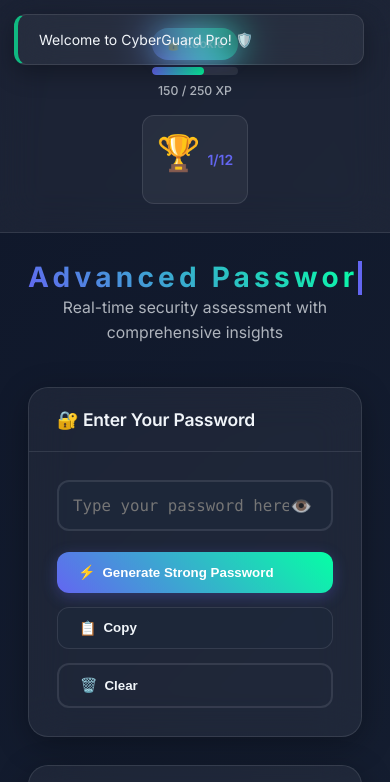
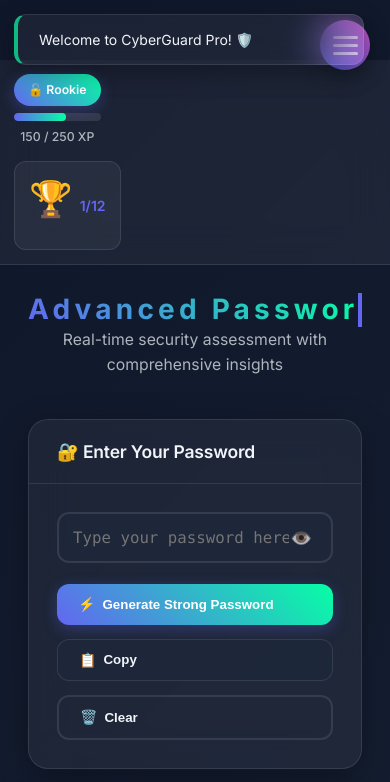
Before and after one commit to sudalai2321-devs/Password-Mentor, a plain HTML site: page index.html in a window 390 px wide. Shown: the top 782 px of the page. Drawn offline with Linux system fonts and the light colour scheme; a web font is replaced by a local one.

Commit message:
Update index.html

```diff
--- a/index.html
+++ b/index.html
@@ -8,6 +8,193 @@
     <link href="https://fonts.googleapis.com/css2?family=Inter:wght@300;400;500;600;700&display=swap" rel="stylesheet">
 </head>
 <body>
+
+<body>
+    <div class="mobile-nav-container">
+        <input type="checkbox" id="active">
+        <label for="active" class="menu-btn">
+            <span class="lines"></span>
+        </label>
+        <div class="wrapper">
+            <ul>
+                <li><a href="#" class="mobile-link" data-section="analyzer">🔍 Analyzer</a></li>
+                <li><a href="#" class="mobile-link" data-section="generator">⚡ Generator</a></li>
+                <li><a href="#" class="mobile-link" data-section="dashboard">📊 Dashboard</a></li>
+                <li><a href="#" class="mobile-link" data-section="comparison">⚖️ Compare</a></li>
+                <li><a href="#" class="mobile-link" data-section="education">🎓 Education</a></li>
+                <li><a href="#" class="mobile-link" data-section="achievements">🏆 Achievements</a></li>
+            </ul>
+        </div>
+    </div>
+    <div class="particle-container" id="particleContainer"></div>
+
+
+<style>
+/* Hide Mobile Nav on Desktop */
+.mobile-nav-container {
+    display: none;
+}
+
+@media (max-width: 768px) {
+    /* --- 1. Layout Adjustments --- */
+
+    /* Hide standard sidebar */
+    .sidebar {
+        display: none;
+    }
+
+    /* Fix Main Content Margins */
+    .main-content {
+        margin-left: 0 !important;
+        width: 100%;
+        padding-top: 60px; /* Space for the top header */
+    }
+
+    /* Fix Header Layout */
+    .app-header {
+        padding: 1rem;
+    }
+
+    .user-progress {
+        flex-direction: column;
+        align-items: flex-start;
+        gap: 1rem;
+    }
+
+    /* Show Mobile Nav Container */
+    .mobile-nav-container {
+        display: block;
+    }
+
+    /* --- 2. Bubble Menu Styles (Your Request) --- */
+
+    /* The hidden checkbox logic */
+    #active {
+        display: none;
+    }
+
+    /* The Hamburger Button */
+    .menu-btn {
+        position: fixed;
+        z-index: 9999;
+        top: 20px;
+        right: 20px;
+        height: 50px;
+        width: 50px;
+        background: linear-gradient(-135deg, #c850c0, #4158d0);
+        border-radius: 50%;
+        cursor: pointer;
+        box-shadow: 0 10px 20px rgba(0,0,0,0.2);
+        display: flex;
+        align-items: center;
+        justify-content: center;
+        transition: transform 0.3s ease;
+    }
+
+    .menu-btn:hover {
+        transform: scale(1.1);
+    }
+
+    /* The Lines inside the button */
+    .menu-btn .lines,
+    .menu-btn .lines:before,
+    .menu-btn .lines:after {
+        position: absolute;
+        height: 3px;
+        width: 25px;
+        background: #fff;
+        border-radius: 2px;
+        transition: all 0.3s ease;
+    }
+
+    .menu-btn .lines:before {
+        content: '';
+        transform: translateY(-8px);
+    }
+
+    .menu-btn .lines:after {
+        content: '';
+        transform: translateY(8px);
+    }
+
+    /* Animate Lines to X when checked */
+    #active:checked ~ .menu-btn .lines {
+        background: transparent;
+    }
+    #active:checked ~ .menu-btn .lines:before {
+        transform: rotate(45deg);
+    }
+    #active:checked ~ .menu-btn .lines:after {
+        transform: rotate(-45deg);
+    }
+
+    /* The Menu Overlay (Your specific snippet modified for functionality) */
+    .wrapper {
+        position: fixed;
+        top: 20px;       /* Aligned with button */
+        right: 20px;     /* Aligned with button */
+        height: auto;
+        min-height: 340px;
+        width: 220px;
+
+        /* Your Gradient */
+        background: linear-gradient(-135deg, #c850c0, #4158d0);
+
+        /* The Clip Path Magic */
+        clip-path: circle(0px at calc(100% - 25px) 25px); /* Start hidden at button center */
+        transition: all 0.5s cubic-bezier(0.86, 0, 0.07, 1);
+
+        z-index: 9998;
+        pointer-events: none;
+        border-radius: 20px;
+        box-shadow: 0 15px 40px rgba(0,0,0,0.25);
+
+        /* Flex content centering */
+        display: flex;
+        align-items: center;
+        justify-content: center;
+    }
+
+    /* The Open State */
+    #active:checked ~ .wrapper {
+        clip-path: circle(150% at calc(100% - 25px) 25px); /* Expand */
+        pointer-events: auto;
+    }
+
+    /* Menu List Styles */
+    .wrapper ul {
+        list-style: none;
+        padding: 0;
+        margin: 0;
+        width: 100%;
+        padding-top: 60px; /* Push down below the X button */
+        text-align: center;
+    }
+
+    .wrapper ul li {
+        margin: 15px 0;
+    }
+
+    .wrapper ul li a {
+        color: white;
+        text-decoration: none;
+        font-size: 1.1rem;
+        font-weight: 600;
+        display: block;
+        padding: 8px 20px;
+        transition: all 0.3s ease;
+        border-radius: 30px;
+        margin: 0 20px;
+    }
+
+    .wrapper ul li a:hover,
+    .wrapper ul li a:active {
+        background: rgba(255, 255, 255, 0.2);
+        transform: scale(1.05);
+    }
+}
+</style>
+
     <!-- Animated Particle Background -->
     <div class="particle-container" id="particleContainer"></div>
 
```
